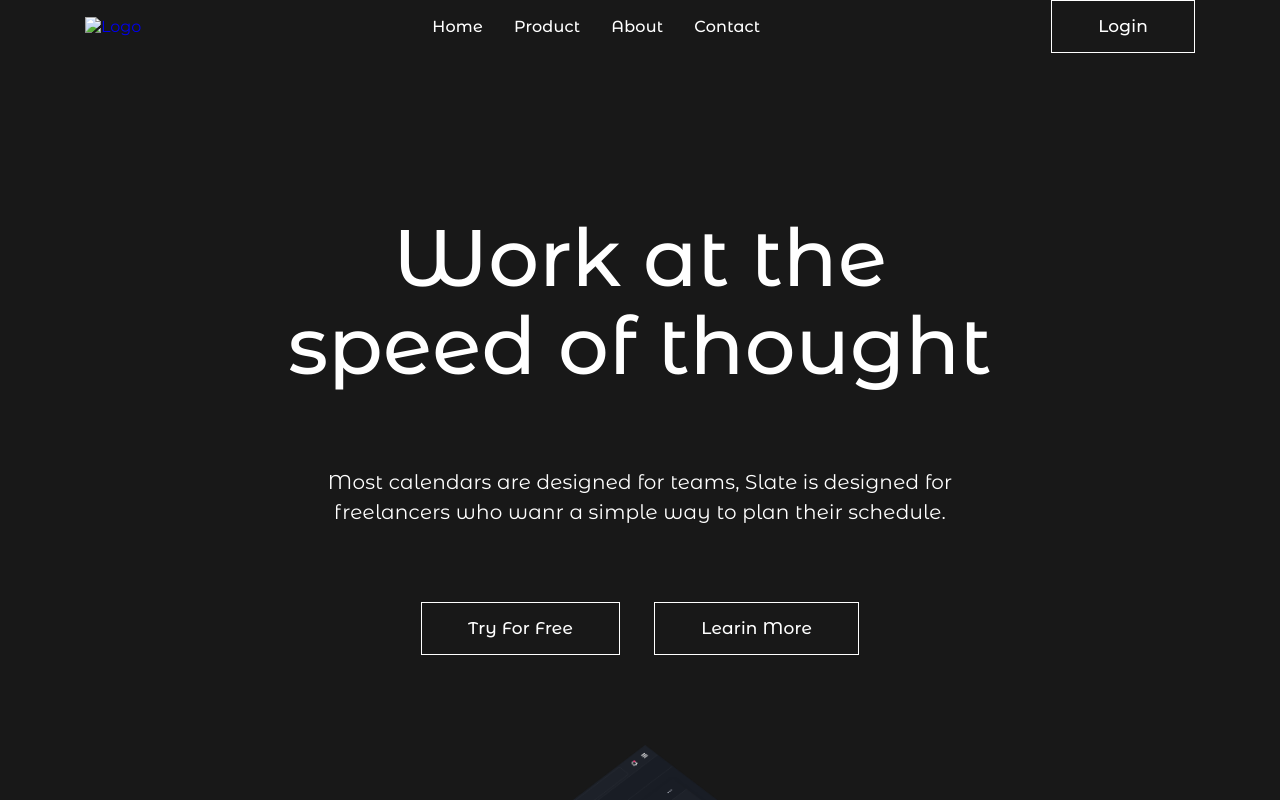
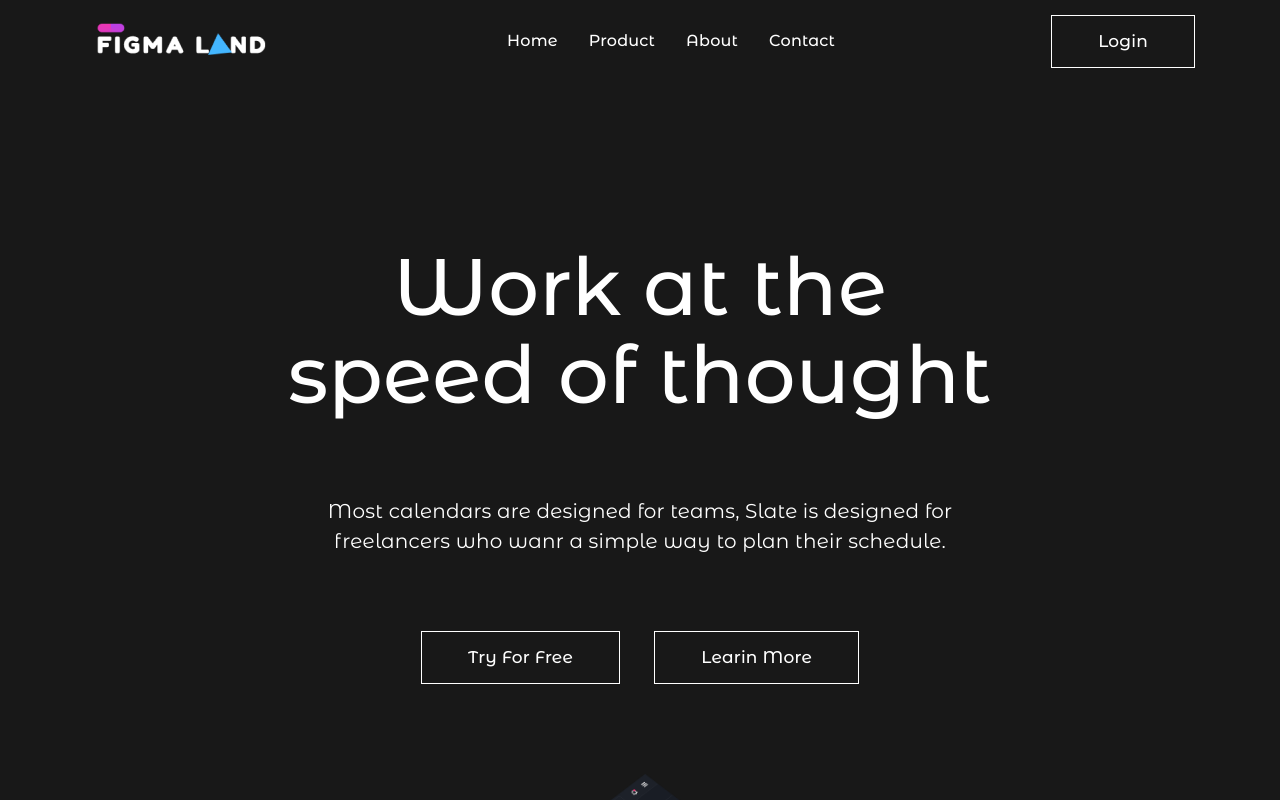
Before and after one commit to nurbolot143/Landing_P, a plain HTML site: page index.html in a window 1280 px wide. Shown: the top 800 px of the page. Drawn offline with nearby package versions, Linux system fonts and the light colour scheme; files that its build step writes are made by us from their sources; the site is published under a folder, as on GitHub Pages, so addresses that start at the root find nothing; files whose address does not match are found by name.

Commit message:
fixded bug

```diff
--- a/index.html
+++ b/index.html
@@ -12,7 +12,7 @@
       <div class="container">
         <div class="header__inner">
           <a href="#" class="logo">
-            <img class="logo__image" src="/images/logo-dark.png" alt="Logo" />
+            <img class="logo__image" src="./images/logo-dark.png" alt="Logo" />
           </a>
           <nav class="nav">
             <ul class="nav__inner">
```
